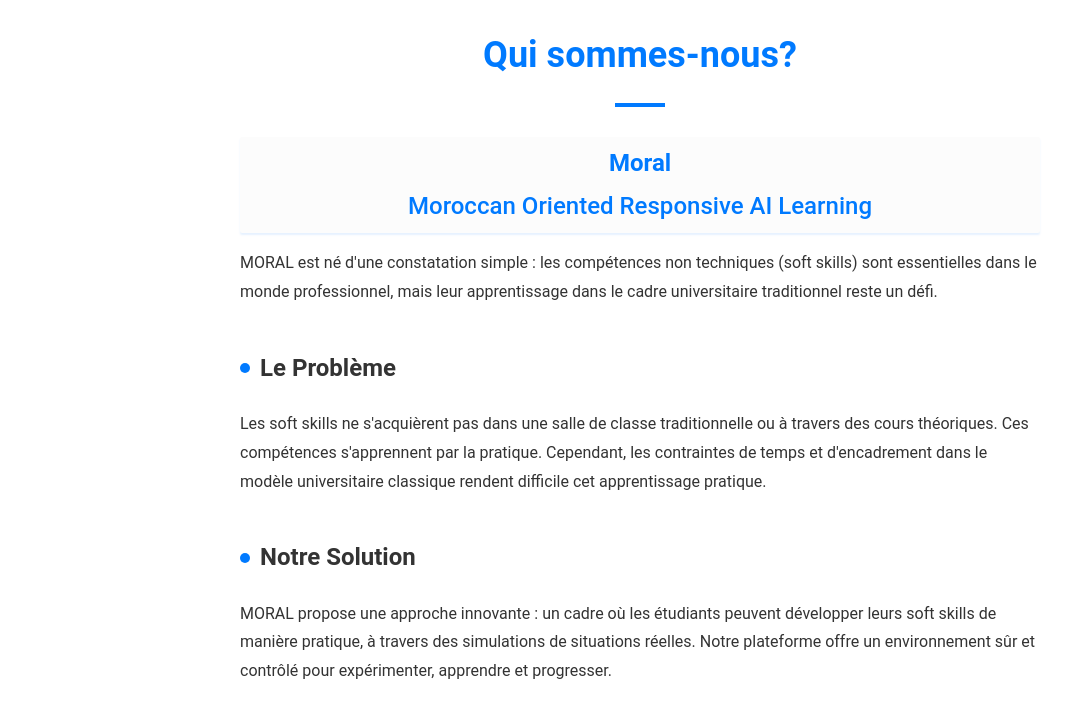
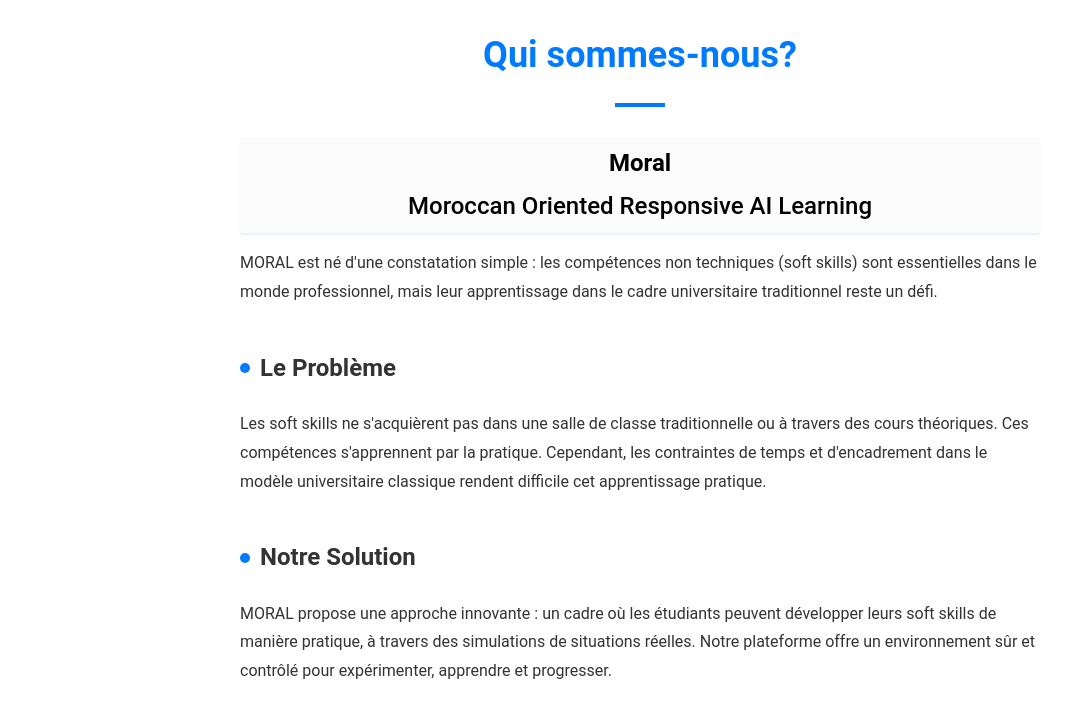
Before and after one commit to karimdarban/MORAL, a plain HTML site: page Qui-sommes-nous.html in a window 1280 px wide. Shown: the part 71-794 px from the top of the page, without its empty margins (0-1087 px from the left). Drawn offline with Linux system fonts and the light colour scheme.

Commit message:
Update Qui-sommes-nous.html

```diff
--- a/Qui-sommes-nous.html
+++ b/Qui-sommes-nous.html
@@ -96,7 +96,7 @@
             text-align: center;
             font-size: 24px;
             font-weight: 500;
-            color: #007AFF;
+            color: #000;
             box-shadow: 0 2px 2px rgba(0,122,255,0.1);
             transition: transform 0.3s ease;
         }
```
